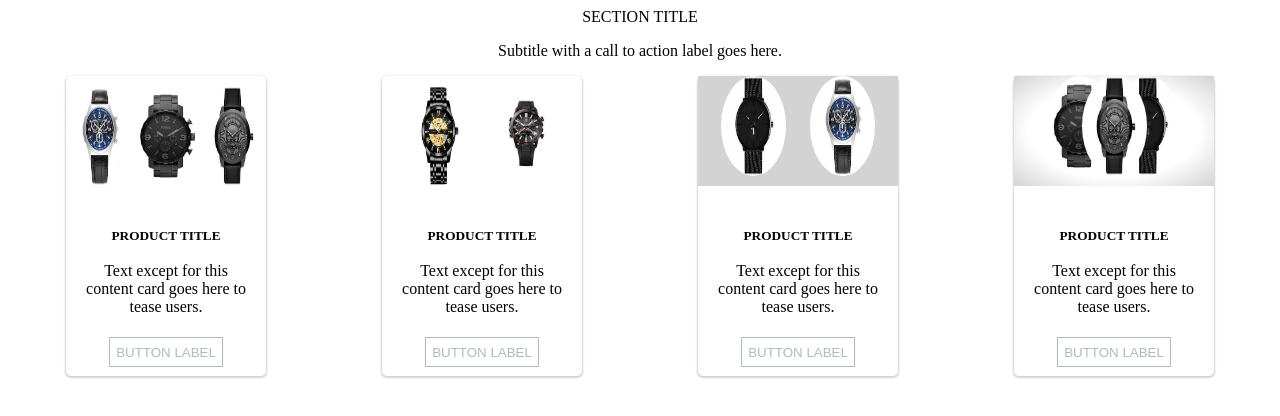
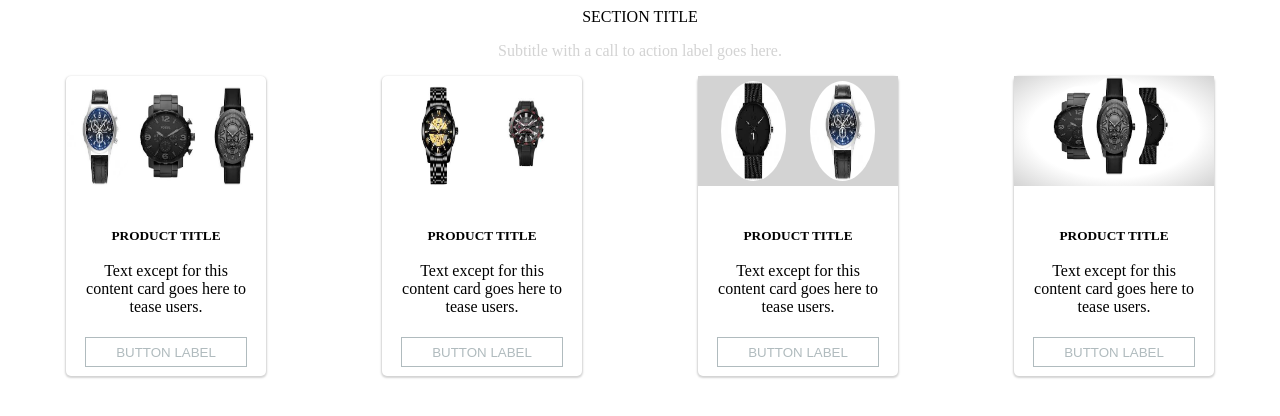
Before and after one commit to condurachi13/razvan-frontend, a plain HTML site: page tema-css-flex/Primul layout/index.html in a window 1280 px wide. Drawn offline with Linux system fonts and the light colour scheme.

Commit message:
Am terminat primul layout

```diff
--- a/tema-css-flex/Primul layout/index.html
+++ b/tema-css-flex/Primul layout/index.html
@@ -23,7 +23,6 @@
                     <input type="button" value="BUTTON LABEL">
                 </form>
             </div>
-
         </div>
         <div class="main-containers">
             <div class="container">
@@ -60,14 +59,11 @@
             <div class="description">
                 <h5>PRODUCT TITLE</h5>
                 <p>Text except for this content card goes here to tease users.</p>
-                <form action="">
+                <form>
                     <input type="button" value="BUTTON LABEL">
                 </form>
             </div>
         </div>
-
     </div>
-
-
 </body>
 </html>
--- a/tema-css-flex/Primul layout/style.css
+++ b/tema-css-flex/Primul layout/style.css
@@ -5,6 +5,9 @@
 }
 #subtitle, section, p {
     text-align: center;
+}
+#subtitle {
+    color: lightgrey;
 }
 .main-containers {
     width: 200px;
@@ -18,6 +21,7 @@ h5 {
     text-align: center;
     top: 20px;
     position: relative;
+
 }
 .description > p {
     width: 80%;
@@ -37,10 +41,10 @@ input[type="button"] {
     background-color: white;
     border: 1px solid rgb(176, 187, 190);
     color: rgb(176, 187, 190);
-    width: auto;
     height: 30px;
     position: relative;
     bottom: -5px;
+    padding: 0px 30px;
 }
 input[type="button"]:active {
     background-color: lightblue;
@@ -56,8 +60,8 @@ input[type="button"]:active {
     background-color: lightgray;
     padding: 0px 0px 1px 0px;
     position: relative;
-    padding-bottom: 10px;
-
+    padding: 5px 0px 5px 0px;
+    align-items: center;
 }
 #container4 {
     position: relative;
@@ -66,10 +70,13 @@ input[type="button"]:active {
     background-image: radial-gradient(white 60%, lightgray);
     position: relative;
     padding-bottom: 10px;
+    align-items: center;
 
 }
 #ceas-stanga {
     transform: translateX(50%);
+    width: 65px;
+    height: 80px;
 }
 #ceas-mijloc {
     position: relative;
@@ -77,4 +84,6 @@ input[type="button"]:active {
 }
 #ceas-dreapta {
     transform: translatex(-50%);
+    width: 65px;
+    height: 80px;
 }
```
